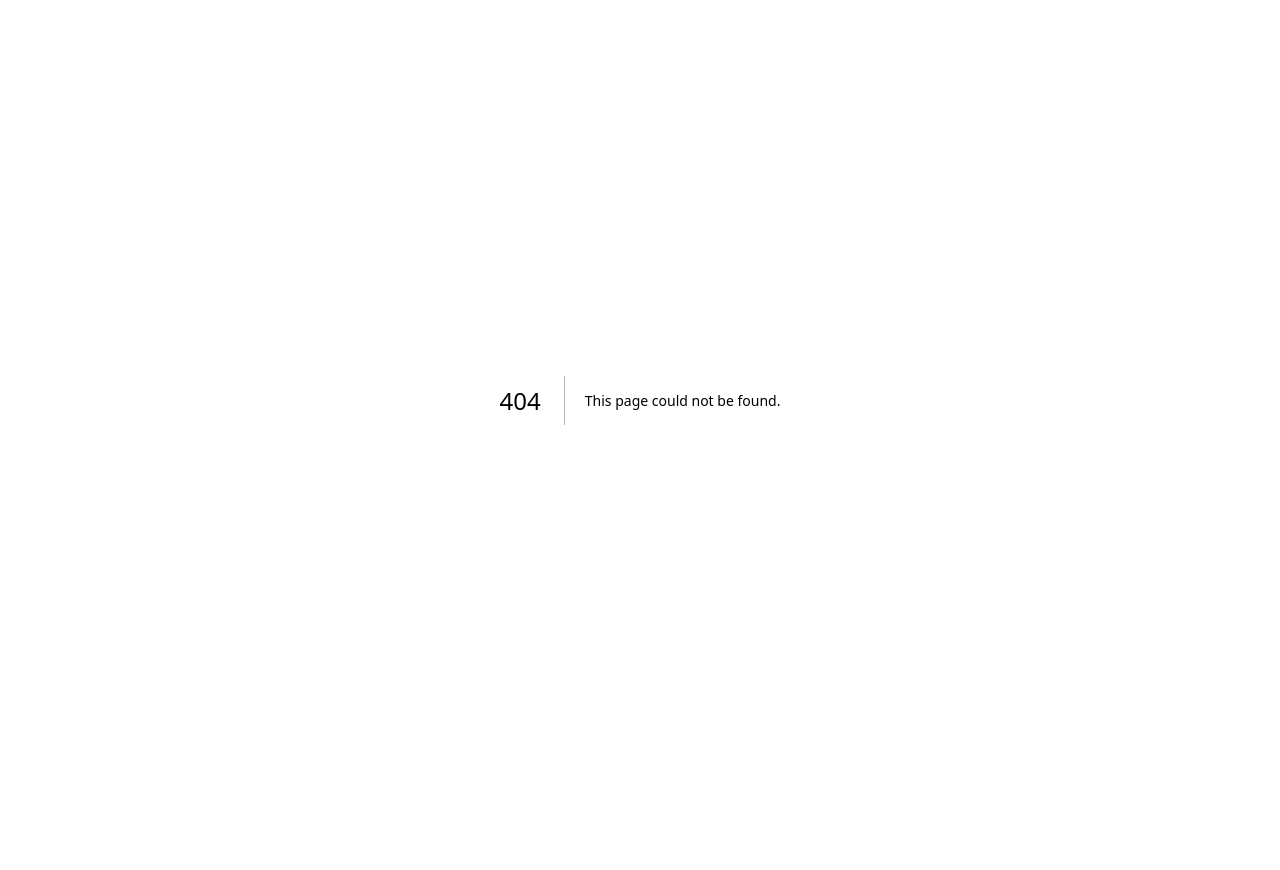
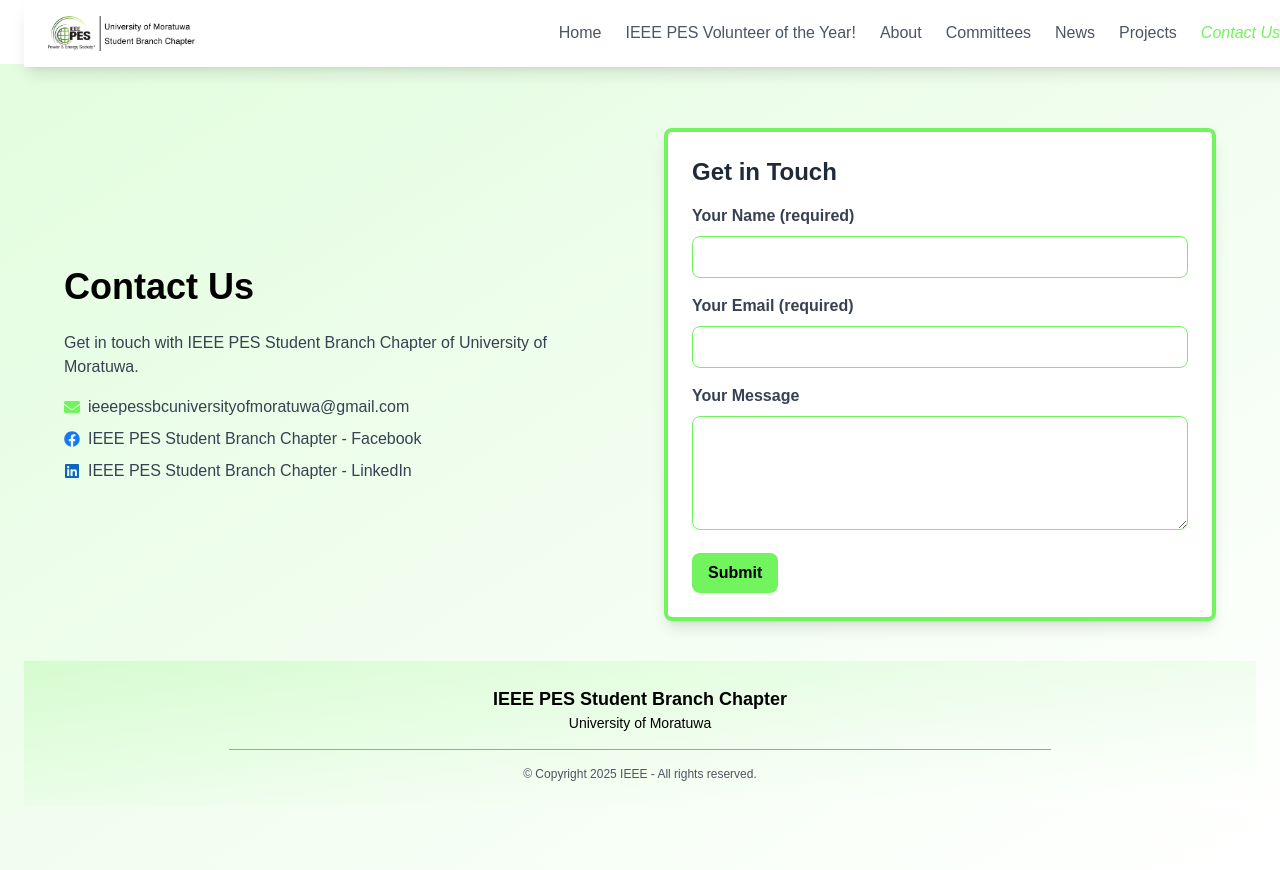
Before and after one commit to AdeepaK2/pes-official, a Next.js app: page /contact in a window 1280 px wide. Before the commit this address had no page. Before the commit the page ends 800 px from the top, so only its background shows below. Built offline with nearby package versions, Linux system fonts and the light colour scheme.

Commit message:
Add Contact Us page with form submission functionality and social media links

```diff
--- /dev/null
+++ b/src/app/contact/page.js
@@ -0,0 +1,97 @@
+"use client";
+
+import { useState } from "react";
+import { FaEnvelope, FaFacebook, FaLinkedin } from "react-icons/fa"; // Import icons
+import Image from "next/image";
+import { motion } from "framer-motion";
+import Navbar from "@/components/navbar";
+import Footer from "@/components/footer";
+
+export default function ContactUs() {
+    const [message, setMessage] = useState("");
+
+    const scriptURL = process.env.URL;
+
+    const handleSubmit = async (event) => {
+        event.preventDefault();
+        const formData = new FormData(event.target);
+
+        try {
+            const response = await fetch(scriptURL, {
+                method: "POST",
+                body: formData,
+            });
+
+            if (response.ok) {
+                setMessage("✅ Thank you! Your message has been sent.");
+                event.target.reset();
+            } else {
+                setMessage("❌ There was an error submitting the form. Please try again.");
+            }
+        } catch (error) {
+            setMessage("❌ Network error. Please check your connection and try again.");
+        }
+    };
+
+    return (
+        <div className="mt-16 py-16 px-6 bg-gradient-to-br from-[#71F45D]/20 to-white text-black">
+            <Navbar/>
+            <div className="max-w-6xl mx-auto grid grid-cols-1 md:grid-cols-2 gap-12 items-center">
+
+                {/* Contact Information */}
+                <div>
+                    <h2 className="text-4xl font-bold mb-6">Contact Us</h2>
+                    <p className="text-gray-700 mb-4">Get in touch with IEEE PES Student Branch Chapter of University of Moratuwa.</p>
+
+                    {/* Email */}
+                    <div className="mt-4 flex items-center space-x-2">
+                        <FaEnvelope className="text-[#71F45D]" />
+                        <a href="mailto:ieeepessbcuniversityofmoratuwa@gmail.com" className="text-gray-700 hover:text-black">
+                            ieeepessbcuniversityofmoratuwa@gmail.com
+                        </a>
+                    </div>
+
+                    {/* Facebook */}
+                    <div className="mt-2 flex items-center space-x-2">
+                        <FaFacebook className="text-[#1877F2]" />
+                        <a href="https://www.facebook.com/ieee.pes.sbc.uom" target="_blank" className="text-gray-700 hover:text-black">
+                            IEEE PES Student Branch Chapter - Facebook
+                        </a>
+                    </div>
+
+                    {/* LinkedIn */}
+                    <div className="mt-2 flex items-center space-x-2">
+                        <FaLinkedin className="text-[#0A66C2]" />
+                        <a href="https://www.linkedin.com/company/ieee-pes-student-branch-chapter-of-university-of-moratuwa/" target="_blank" className="text-gray-700 hover:text-black">
+                            IEEE PES Student Branch Chapter - LinkedIn
+                        </a>
+                    </div>
+                </div>
+
+                {/* Contact Form Section */}
+                <div className="w-full bg-white p-6 rounded-lg shadow-lg border-4 border-[#71F45D]">
+                    <h3 className="text-2xl font-bold text-gray-800 mb-4">Get in Touch</h3>
+                    <form onSubmit={handleSubmit}>
+                        <div className="mb-4">
+                            <label className="block text-gray-700 font-bold mb-2">Your Name (required)</label>
+                            <input type="text" name="name" className="w-full px-3 py-2 border border-[#71F45D] rounded-lg" required />
+                        </div>
+                        <div className="mb-4">
+                            <label className="block text-gray-700 font-bold mb-2">Your Email (required)</label>
+                            <input type="email" name="email" className="w-full px-3 py-2 border border-[#71F45D] rounded-lg" required />
+                        </div>
+                        <div className="mb-4">
+                            <label className="block text-gray-700 font-bold mb-2">Your Message</label>
+                            <textarea name="message" className="w-full px-3 py-2 border border-[#71F45D] rounded-lg" rows="4" required></textarea>
+                        </div>
+                        <button type="submit" className="bg-[#71F45D] text-black font-bold py-2 px-4 rounded-lg hover:bg-[#5FC94F]">
+                            Submit
+                        </button>
+                    </form>
+                    {message && <p className="mt-4 text-green-600">{message}</p>}
+                </div>
+            </div>
+            <Footer/>
+        </div>
+    );
+}
```
